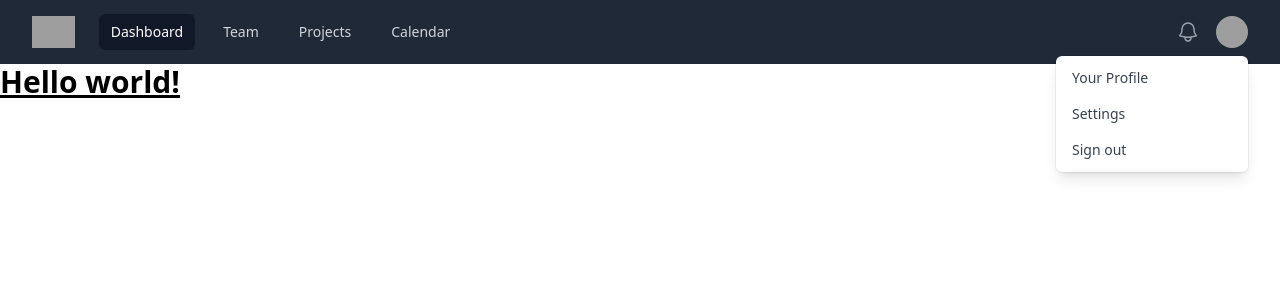
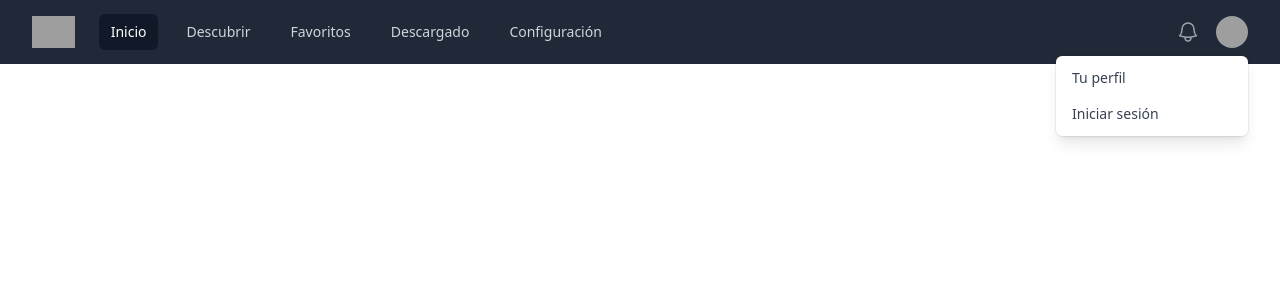
Before and after one commit to SrlLvrs/Movie-dashboard-vue, a Vue app: page / in a window 1280 px wide. Both pictures are taken after a click on the button "Open user menu". Shown: the top 300 px of the page. Built offline with nearby package versions, Linux system fonts and the light colour scheme; grey boxes are pictures that could not be loaded.

Commit message:
cambios navbar 22-12

```diff
--- a/package.json
+++ b/package.json
@@ -17,6 +17,8 @@
     "@vitejs/plugin-vue": "^4.0.0",
     "autoprefixer": "^10.4.13",
     "postcss": "^8.4.20",
+    "prettier": "^2.8.1",
+    "prettier-plugin-tailwindcss": "^0.2.1",
     "tailwindcss": "^3.2.4",
     "vite": "^4.0.0"
   }
--- a/src/App.vue
+++ b/src/App.vue
@@ -5,9 +5,6 @@
 
 <template>
   <NavBar></NavBar>
-  <h1 class="text-3xl font-bold underline">
-    Hello world!
-  </h1>
 </template>
 
 <style scoped>
--- a/src/components/NavBar.vue
+++ b/src/components/NavBar.vue
@@ -1,12 +1,13 @@
 <script setup>
 import { Disclosure, DisclosureButton, DisclosurePanel, Menu, MenuButton, MenuItem, MenuItems } from '@headlessui/vue'
-import { Bars3Icon, BellIcon, XMarkIcon } from '@heroicons/vue/24/outline'
+import { Bars3Icon, BellIcon, XMarkIcon, HomeIcon } from '@heroicons/vue/24/outline'
 
 const navigation = [
-  { name: 'Dashboard', href: '#', current: true },
-  { name: 'Team', href: '#', current: false },
-  { name: 'Projects', href: '#', current: false },
-  { name: 'Calendar', href: '#', current: false },
+  { name: 'Inicio', href: '#', current: true, icon:'<HomeIcon/>' },
+  { name: 'Descubrir', href: '#', current: false, icon:'' },
+  { name: 'Favoritos', href: '#', current: false, icon:'' },
+  { name: 'Descargado', href: '#', current: false, icon:'' },
+  { name: 'Configuración', href: '#', current: false, icon:'' },
 ]
 </script>
 
@@ -16,7 +17,8 @@ const navigation = [
       <div class="relative flex h-16 items-center justify-between">
         <div class="absolute inset-y-0 left-0 flex items-center sm:hidden">
           <!-- Mobile menu button-->
-          <DisclosureButton class="inline-flex items-center justify-center rounded-md p-2 text-gray-400 hover:bg-gray-700 hover:text-white focus:outline-none focus:ring-2 focus:ring-inset focus:ring-white">
+          <DisclosureButton
+            class="inline-flex items-center justify-center rounded-md p-2 text-gray-400 hover:bg-gray-700 hover:text-white focus:outline-none focus:ring-2 focus:ring-inset focus:ring-white">
             <span class="sr-only">Open main menu</span>
             <Bars3Icon v-if="!open" class="block h-6 w-6" aria-hidden="true" />
             <XMarkIcon v-else class="block h-6 w-6" aria-hidden="true" />
@@ -24,17 +26,22 @@ const navigation = [
         </div>
         <div class="flex flex-1 items-center justify-center sm:items-stretch sm:justify-start">
           <div class="flex flex-shrink-0 items-center">
-            <img class="block h-8 w-auto lg:hidden" src="https://tailwindui.com/img/logos/mark.svg?color=indigo&shade=500" alt="Your Company" />
-            <img class="hidden h-8 w-auto lg:block" src="https://tailwindui.com/img/logos/mark.svg?color=indigo&shade=500" alt="Your Company" />
+            <img class="block h-8 w-auto lg:hidden"
+              src="https://tailwindui.com/img/logos/mark.svg?color=indigo&shade=500" alt="Your Company" />
+            <img class="hidden h-8 w-auto lg:block"
+              src="https://tailwindui.com/img/logos/mark.svg?color=indigo&shade=500" alt="Your Company" />
           </div>
           <div class="hidden sm:ml-6 sm:block">
             <div class="flex space-x-4">
-              <a v-for="item in navigation" :key="item.name" :href="item.href" :class="[item.current ? 'bg-gray-900 text-white' : 'text-gray-300 hover:bg-gray-700 hover:text-white', 'px-3 py-2 rounded-md text-sm font-medium']" :aria-current="item.current ? 'page' : undefined">{{ item.name }}</a>
+              <a v-for="item in navigation" :key="item.name" :href="item.href"
+                :class="[item.current ? 'bg-gray-900 text-white' : 'text-gray-300 hover:bg-gray-700 hover:text-white', 'px-3 py-2 rounded-md text-sm font-medium']"
+                :aria-current="item.current ? 'page' : undefined">{{ item.name }}</a>
             </div>
           </div>
         </div>
         <div class="absolute inset-y-0 right-0 flex items-center pr-2 sm:static sm:inset-auto sm:ml-6 sm:pr-0">
-          <button type="button" class="rounded-full bg-gray-800 p-1 text-gray-400 hover:text-white focus:outline-none focus:ring-2 focus:ring-white focus:ring-offset-2 focus:ring-offset-gray-800">
+          <button type="button"
+            class="rounded-full bg-gray-800 p-1 text-gray-400 hover:text-white focus:outline-none focus:ring-2 focus:ring-white focus:ring-offset-2 focus:ring-offset-gray-800">
             <span class="sr-only">View notifications</span>
             <BellIcon class="h-6 w-6" aria-hidden="true" />
           </button>
@@ -42,21 +49,27 @@ const navigation = [
           <!-- Profile dropdown -->
           <Menu as="div" class="relative ml-3">
             <div>
-              <MenuButton class="flex rounded-full bg-gray-800 text-sm focus:outline-none focus:ring-2 focus:ring-white focus:ring-offset-2 focus:ring-offset-gray-800">
+              <MenuButton
+                class="flex rounded-full bg-gray-800 text-sm focus:outline-none focus:ring-2 focus:ring-white focus:ring-offset-2 focus:ring-offset-gray-800">
                 <span class="sr-only">Open user menu</span>
-                <img class="h-8 w-8 rounded-full" src="https://images.unsplash.com/photo-1472099645785-5658abf4ff4e?ixlib=rb-1.2.1&ixid=eyJhcHBfaWQiOjEyMDd9&auto=format&fit=facearea&facepad=2&w=256&h=256&q=80" alt="" />
+                <img class="h-8 w-8 rounded-full"
+                  src="https://images.unsplash.com/photo-1472099645785-5658abf4ff4e?ixlib=rb-1.2.1&ixid=eyJhcHBfaWQiOjEyMDd9&auto=format&fit=facearea&facepad=2&w=256&h=256&q=80"
+                  alt="" />
               </MenuButton>
             </div>
-            <transition enter-active-class="transition ease-out duration-100" enter-from-class="transform opacity-0 scale-95" enter-to-class="transform opacity-100 scale-100" leave-active-class="transition ease-in duration-75" leave-from-class="transform opacity-100 scale-100" leave-to-class="transform opacity-0 scale-95">
-              <MenuItems class="absolute right-0 z-10 mt-2 w-48 origin-top-right rounded-md bg-white py-1 shadow-lg ring-1 ring-black ring-opacity-5 focus:outline-none">
+            <transition enter-active-class="transition ease-out duration-100"
+              enter-from-class="transform opacity-0 scale-95" enter-to-class="transform opacity-100 scale-100"
+              leave-active-class="transition ease-in duration-75" leave-from-class="transform opacity-100 scale-100"
+              leave-to-class="transform opacity-0 scale-95">
+              <MenuItems
+                class="absolute right-0 z-10 mt-2 w-48 origin-top-right rounded-md bg-white py-1 shadow-lg ring-1 ring-black ring-opacity-5 focus:outline-none">
                 <MenuItem v-slot="{ active }">
-                  <a href="#" :class="[active ? 'bg-gray-100' : '', 'block px-4 py-2 text-sm text-gray-700']">Your Profile</a>
+                <a href="#" :class="[active ? 'bg-gray-100' : '', 'block px-4 py-2 text-sm text-gray-700']">Tu
+                  perfil</a>
                 </MenuItem>
                 <MenuItem v-slot="{ active }">
-                  <a href="#" :class="[active ? 'bg-gray-100' : '', 'block px-4 py-2 text-sm text-gray-700']">Settings</a>
-                </MenuItem>
-                <MenuItem v-slot="{ active }">
-                  <a href="#" :class="[active ? 'bg-gray-100' : '', 'block px-4 py-2 text-sm text-gray-700']">Sign out</a>
+                <a href="#" :class="[active ? 'bg-gray-100' : '', 'block px-4 py-2 text-sm text-gray-700']">Iniciar
+                  sesión</a>
                 </MenuItem>
               </MenuItems>
             </transition>
@@ -64,10 +77,25 @@ const navigation = [
         </div>
       </div>
     </div>
-
     <DisclosurePanel class="sm:hidden">
       <div class="space-y-1 px-2 pt-2 pb-3">
-        <DisclosureButton v-for="item in navigation" :key="item.name" as="a" :href="item.href" :class="[item.current ? 'bg-gray-900 text-white' : 'text-gray-300 hover:bg-gray-700 hover:text-white', 'block px-3 py-2 rounded-md text-base font-medium']" :aria-current="item.current ? 'page' : undefined">{{ item.name }}</DisclosureButton>
+        <DisclosureButton v-for="item in navigation" :key="item.name" as="a" :href="item.href"
+          :class="[item.current ? 'bg-gray-900 text-white' : 'text-gray-300 hover:bg-gray-700 hover:text-white', 'block px-3 py-2 rounded-md text-base font-medium']"
+          :aria-current="item.current ? 'page' : undefined"> <span v-html="item.icon"></span> {{ item.name }}
+        </DisclosureButton>
+        <DisclosureButton :class="[active ? 'bg-gray-900 text-white' : 'text-gray-300 hover:bg-gray-700 hover:text-white', 'block px-3 py-2 rounded-md text-base font-medium']">
+          <HomeIcon class="ml-2 -mr-1 h-5 w-5 text-violet-200 hover:text-violet-100" aria-hidden="true"/>
+            Inicio
+        </DisclosureButton>
+        <DisclosureButton
+          class="inline-flex w-full justify-center rounded-md bg-black bg-opacity-20 px-4 py-2 text-sm font-medium text-white hover:bg-opacity-30 focus:outline-none focus-visible:ring-2 focus-visible:ring-white focus-visible:ring-opacity-75"
+        >
+          Options
+          <HomeIcon
+            class="ml-2 -mr-1 h-5 w-5 text-violet-200 hover:text-violet-100"
+            aria-hidden="true"
+          />
+        </DisclosureButton>
       </div>
     </DisclosurePanel>
   </Disclosure>
```
Also changed, not shown: 1 other file (tests, documents, lock files or other folders).
